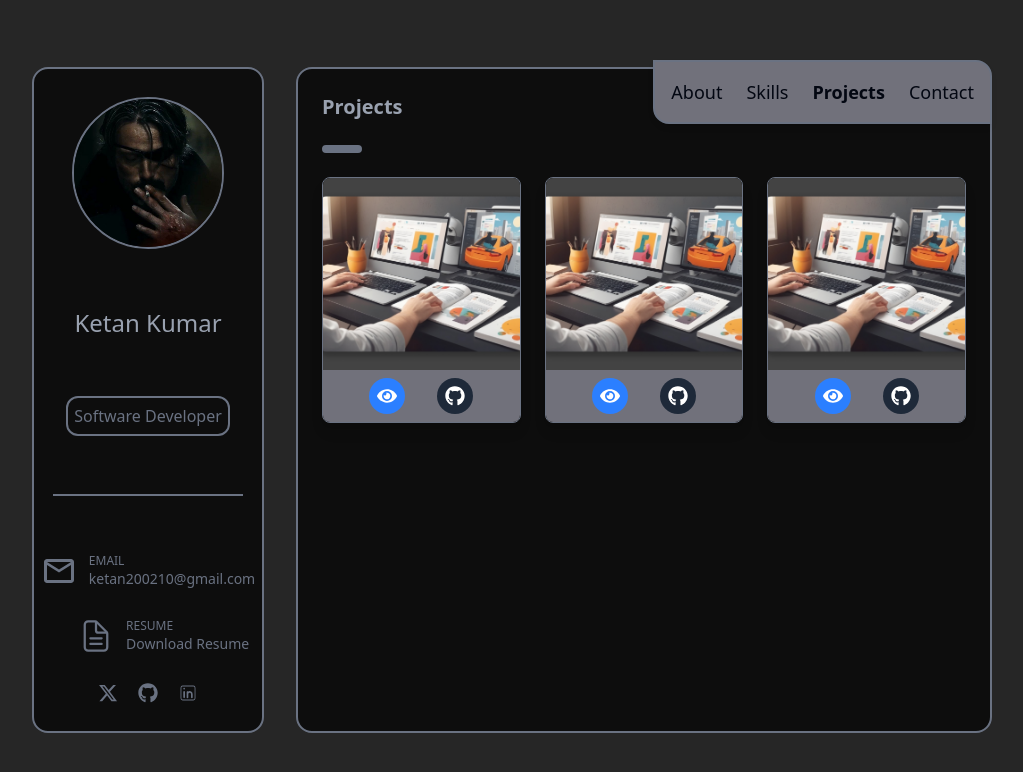
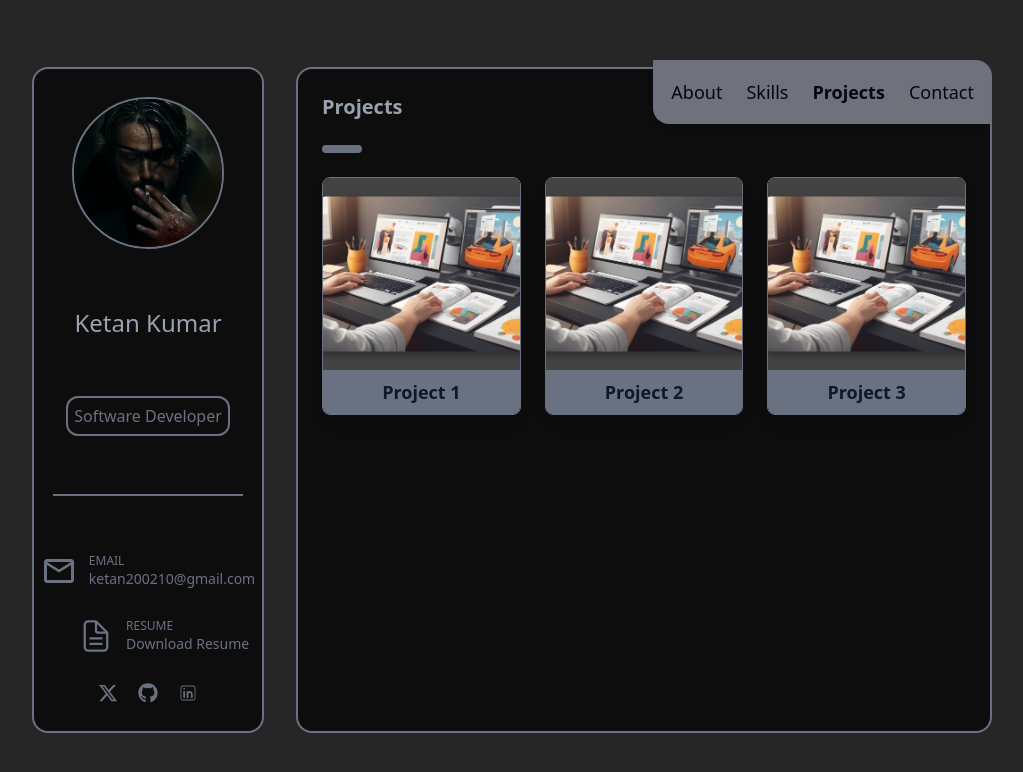
Before and after one commit to ktan-wolf/portfolio, a React (Vite) app: page / in a window 1280 px wide. Both pictures are taken after a click on the button "Projects". Shown: the top 772 px of the page, without its empty margins (128-1151 px from the left). Built offline with nearby package versions, Linux system fonts and the light colour scheme.

Commit message:
correction

```diff
--- a/src/components/Project.jsx
+++ b/src/components/Project.jsx
@@ -59,14 +59,7 @@ const Project = () => {
                     <FaGithub />
                     </a>
                 </div>
-                  <div className='flex justify-center gap-8 pb-2 pt-2 bg-zinc-500'>
-                    <a href={project.liveDemo} target="_blank" rel="noopener noreferrer" className="text-white text-xl bg-blue-500 p-2 rounded-full hover:bg-blue-700">
-                      <FaEye />
-                      </a>
-                      <a href={project.github} target="_blank" rel="noopener noreferrer" className="text-white text-xl bg-gray-800 p-2 rounded-full hover:bg-gray-900">
-                      <FaGithub />
-                    </a>
-                  </div>
+                <h4 className="text-center text-lg font-semibold p-2 bg-gray-500 text-gray-900">{project.title}</h4>
                 </div>
             ))}
             </div>
```
Lines whose indentation alone changed are shown as unchanged.
